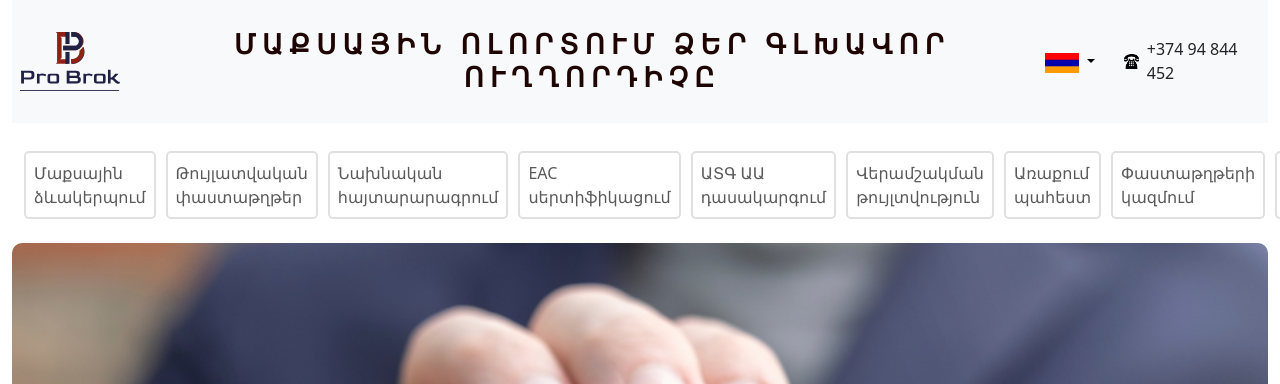
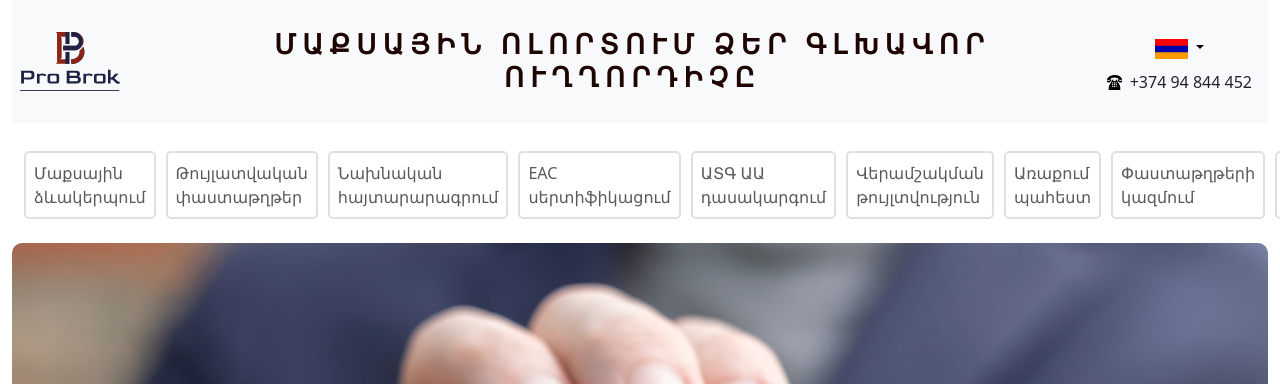
Before and after one commit to Lev-96/ProBrok, a PHP site: page / in a window 1280 px wide. Shown: the top 384 px of the page. Run offline with PHP 8.4, Linux system fonts and the light colour scheme.

Commit message:
minor changes

```diff
--- a/components/navbar.php
+++ b/components/navbar.php
@@ -15,7 +15,7 @@
             </div>
             <div class="col d-flex flex-column flex-sm-row align-items-center justify-content-center justify-content-sm-end">
                 <h4 class="nav_text text-align-center animate__animated animate__backInLeft"><?= $ml->tr('text_nav')?></h4>
-                <div class="d-flex align-items-center justify-content-center me-3 gap-3 phoneItem">
+                <div class="d-flex align-items-center justify-content-center me-3 gap-1 flex-column phoneItem">
                     <div class="dropdown mt-3 mt-sm-0">
                         <button class="btn btn-light dropdown-toggle" type="button" id="languageDropdown"
                                 data-bs-toggle="dropdown" aria-expanded="false">
@@ -39,7 +39,7 @@
                     </div>
                     <div class="d-flex align-items-center">
                         <img src="./images/icon/phoneIcon.png" alt="" class="phone-icon">
-                        <a href="tel:+37494844452" class="text-decoration-none text-dark ms-2">+374 94 844 452</a>
+                        <a href="tel:+37494844452" class="text-decoration-none text-dark ms-2 text-nowrap">+374 94 844 452</a>
                     </div>
                 </div>
             </div>
```
